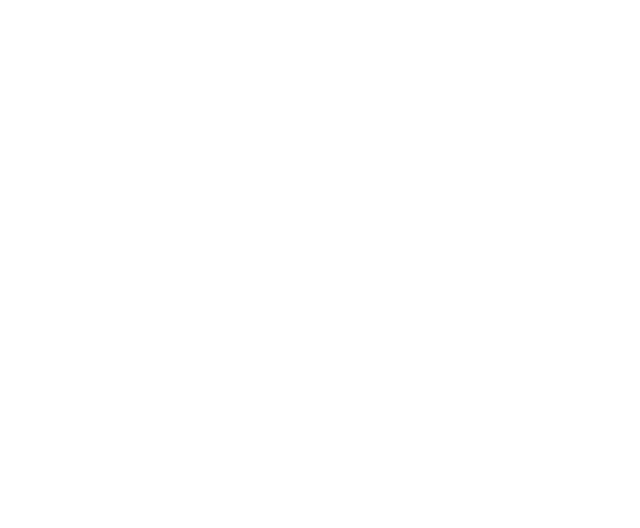
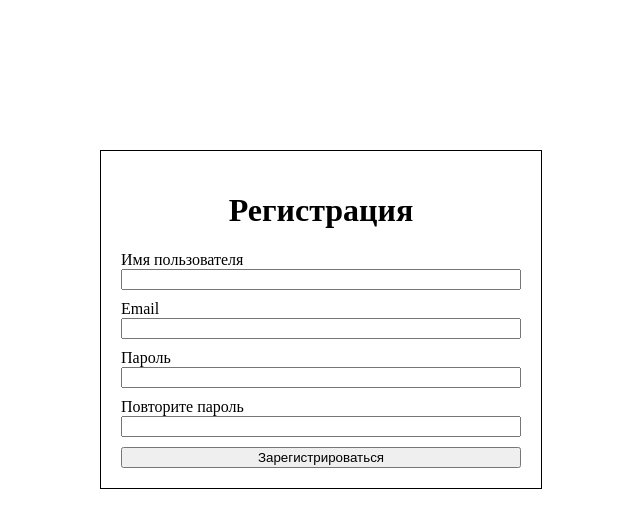
Before and after one commit to Kokov1ch/todo-app, a React (Create React App) app in the folder client/: page /signup in a window 1280 px wide. Before the commit this address had no page. Shown: the top 528 px of the page, without its empty margins (319-959 px from the left). Built offline with nearby package versions, Linux system fonts and the light colour scheme.

Commit message:
Add SignUp component

```diff
--- a/client/src/App.tsx
+++ b/client/src/App.tsx
@@ -1,6 +1,7 @@
 import React from "react";
 import {BrowserRouter as Router, Routes, Route } from "react-router-dom";
 import {Login} from "./pages/Login/";
+import {SignUp} from "./pages/SignUp";
 
 
 const App: React.FC = () => {
@@ -9,6 +10,7 @@
             <Router>
                 <Routes>
                     <Route path="/" element={<Login />}/>
+                    <Route path="/signup" element={<SignUp />}/>
                 </Routes>
             </Router>
         </div>
--- a/client/src/pages/Login/Login.tsx
+++ b/client/src/pages/Login/Login.tsx
@@ -5,18 +5,18 @@
 const Login = () => {
     return (
             <div className="login-container">
-                <h1>Login</h1>
+                <h1>Вход</h1>
                 <div className="input-group">
-                    <label htmlFor="username">Username</label>
+                    <label htmlFor="username">Имя пользователя</label>
                     <input type="text" id="username" />
                 </div>
                 <div className="input-group">
-                    <label htmlFor="password">Password</label>
+                    <label htmlFor="password">Пароль</label>
                     <input type="password" id="password" />
                 </div>
-                <button>Login</button>
+                <button>Войти</button>
                 <p>
-                    Нет учетной записи? <Link to="/signup">зарегистрируйтесь</Link>
+                    Нет учетной записи? <Link to="/signup">Зарегистрируйтесь</Link>
                 </p>
             </div>
     );
--- /dev/null
+++ b/client/src/pages/SignUp/SignUp.css
@@ -0,0 +1,46 @@
+/* App.css (или добавьте стили в другой CSS-файл или в тег <style> внутри вашего компонента) */
+body, html {
+    height: 100%;
+    margin: 0;
+    padding: 0;
+    #background: rgb(2, 0, 36) linear-gradient(to right, #8e2de2, #4a00e0);
+}
+
+.app-container {
+    display: flex;
+    align-items: center;
+    justify-content: center;
+    height: 100%;
+    overflow: hidden;
+    margin: 0 20px;
+}
+
+.signup-container {
+    text-align: center;
+    border: 1px solid #000000;
+    padding: 20px;
+    margin-top: 150px;
+    max-width: 400px;
+    width: 100%;
+}
+
+.input-group {
+    display: flex;
+    flex-direction: column;
+    margin-bottom: 10px;
+}
+
+.input-group label {
+    text-align: left;
+}
+
+.input-group input {
+    width: 100%;
+    text-align: center;
+    box-sizing: border-box;
+}
+
+
+button {
+    width: 100%;
+}
--- /dev/null
+++ b/client/src/pages/SignUp/SignUp.tsx
@@ -0,0 +1,43 @@
+import React, { useState } from 'react';
+import { useNavigate } from 'react-router-dom';
+import './SignUp.css';
+
+const SignUp = () => {
+    const navigate = useNavigate();
+    const [redirectToLogin, setRedirectToLogin] = useState(false);
+
+    const handleSignUp = () => {
+        // Здесь можно добавить логику для регистрации пользователя
+        // После успешной регистрации перенаправляем пользователя на главную страницу
+        setRedirectToLogin(true);
+    };
+
+    if (redirectToLogin) {
+        navigate('/');
+    }
+
+    return (
+        <div className="signup-container">
+            <h1>Регистрация</h1>
+            <div className="input-group">
+                <label htmlFor="username">Имя пользователя</label>
+                <input type="text" id="username" />
+            </div>
+            <div className="input-group">
+                <label htmlFor="email">Email</label>
+                <input type="text" id="email" />
+            </div>
+            <div className="input-group">
+                <label htmlFor="password">Пароль</label>
+                <input type="password" id="password" />
+            </div>
+            <div className="input-group">
+                <label htmlFor="password">Повторите пароль</label>
+                <input type="password" id="repeat-password" />
+            </div>
+            <button onClick={handleSignUp}>Зарегистрироваться</button>
+        </div>
+    );
+};
+
+export default SignUp;
--- a/client/src/pages/SignUp/index.tsx
+++ b/client/src/pages/SignUp/index.tsx
@@ -1,7 +1 @@
-import React from "react";
-
-export default function signUp(): JSX.Element {
-    return (
-        <div>fet</div>
-    );
-}
+export { default as SignUp } from './SignUp';
```
